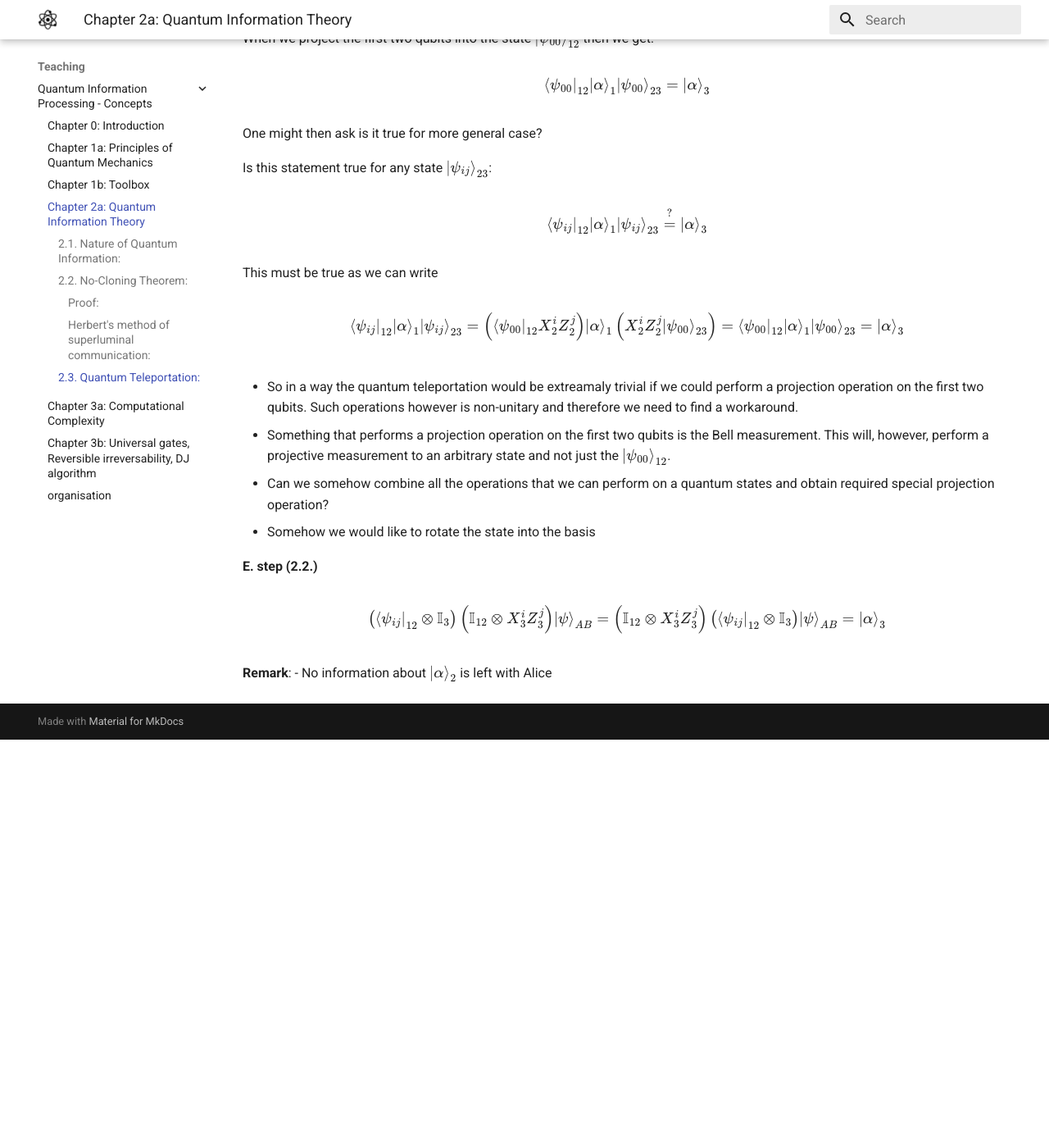
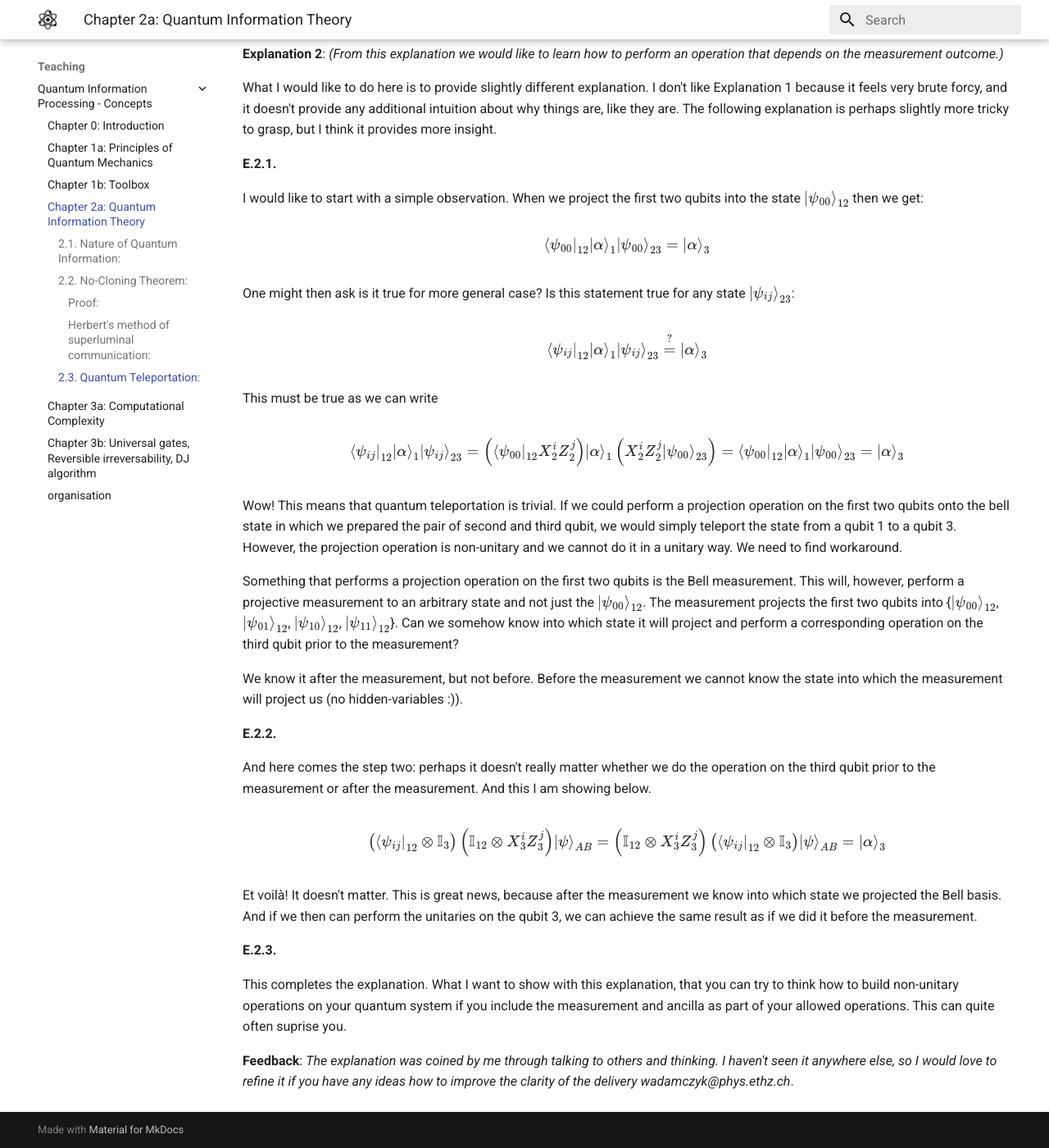
Before and after one commit to wojtekadamczyk3/wadamczyk, an MkDocs documentation site: the page built from docs/qip1/ch2a.md, in a window 1280 px wide and 1400 px high, scrolled down 2992 px. Shown: the whole window at 82% size. Built offline with MkDocs 1.6.1 and Material for MkDocs 9.7.7, drawn with Linux system fonts in a browser that asks for light colours; before the commit the page ends 3894 px from its top, so only the background shows below that; some of the changed text lies outside the part shown.

Commit message:
Quantum Teleportation explanation

```diff
--- a/docs/qip1/ch2a.md
+++ b/docs/qip1/ch2a.md
@@ -1,21 +1,21 @@
 # Chapter 2a: Quantum Information
 
-Initially I didn't want to talk much about quantum information theory. In my mind there is another course that deals with it in much more detail (Quantum Information Theory). However, because of the nature of the lecture I will briefly introduce a few concepts.
+Initially I didn't want to talk much about quantum information theory. In my mind there is another course that deals with it in much more detail (Quantum Information Theory). However, because the lecture course covers these topics, I decided to include few ideas. I will try to keep them at a very high level and focus on their relevance to quantum algorithms.
 
 ## 2.1. Nature of Quantum Information:
 - Quantum information is different from the classical information in a sense that the measurements corrupts the state itself
 - We can prepare any desired _pure_ state, but if we receive such pure state we cannot identify it with certainty (if we dont know how to measure it)
 - Given a unknown quantum state $\left|\psi\right>$ there are three basic operations that we can perform:
     - **Ancilla** - take a second, known, quantum system $\left|A\right>$ and join it with $\left|\psi\right>$ and treat it as a composite system $\left|\psi\right> \otimes \left|A\right>$
-    - **Unitary** - we can perform a unitary on $\left|\psi\right>$ and obtain $\left|\psi^{\prime}\right> = U\left|\psi\right>$
+    - **Unitary** - we can perform a unitary on $\left|\psi\right>$ and obtain $\left|\psi^{\prime}\right> = U\left|\psi\right>$ - i.e. all your gates
     - **Measurement** - we can perform a measurement on $\left|\psi\right>$, or sub-system of it, record the outcome and retain the post-measurement state for further processing
-- Any quantum operation can be described as a composition of these three operations
+- Any quantum operation can be described as a composition of these three operations. Quite often the algorithms used to manipulate information use all of those operations and not just gates
 
 ## 2.2. No-Cloning Theorem:
 - Cloning operation of a quantum state $\left|\psi\right>$ is defined as a map $\left|\psi\right>_A \left|0\right>_B \rightarrow \left|\psi\right>_A \left|\psi\right>_B$
 - We can extend it to a larger system, by adjoining ancilla to it. In this case the cloning operations can be defined as $\left|\psi\right>_A \left|0\right>_B \left|M_0\right>_M \rightarrow \left|\psi\right>_A \left|\psi\right>_B \left|M_\psi\right>_M$
 - **No-Cloning Theorem**: Let $\mathcal{S}$ be any set of states of A that contains at least one non-orthogonal state. Then there is no unitary cloning process that achieves cloning for all states in $\mathcal{S}$.
-- **Remark**: I am presenting only proof that such there exist no unitary process, however there exist an extention of the theorem for any 3 basic operations that one can perform (Ancilla, Unitary, Measurement).
+- **Remark**: I am only presenting a proof of '_no-cloning theorem_' for the case where the agent is only allowed to perform unitary operations. There exists an extention of this theorem for any 3 basic operations (Ancilla, Unitary, Measurement).
 
 ### Proof:
 Let $\left|\psi\right>$ and $\left|\phi\right>$ be two distinct non-orthogonal states in $\mathcal{S}$. Lets assume that there exist a unitary $U$ that clone the states in $\mathcal{S}$.
@@ -32,7 +32,7 @@ $$
 then
 
 $$
-\left<M_0\right|_M\left<0\right|_B\left<\psi\right|_A U^\dag U\left|\phi\right>_A \left|0\right>_B \left|M_0\right>_M = \left<M_\psi\right|_M \left<\psi\right|_B \left<\psi\right|_A \left|\phi\right>_A \left|\phi\right>_B \left|M_\phi\right>_M
+\left<M_0\right|_M\left<0\right|_B\left<\psi\right|_A U^\dagger U\left|\phi\right>_A \left|0\right>_B \left|M_0\right>_M = \left<M_\psi\right|_M \left<\psi\right|_B \left<\psi\right|_A \left|\phi\right>_A \left|\phi\right>_B \left|M_\phi\right>_M
 $$
 
 
@@ -56,11 +56,10 @@ $$
 - Therefore we arrive to a contradiction, which **completes the proof**
 
 ### Herbert's method of superluminal communication:
-- The no-cloning theorem was crucial for debugging the protocol of superluminal communication proposed by Herbert.
-...
+- The no-cloning theorem was crucial for debugging the protocol of superluminal communication proposed by Herbert. See more in Richard's Jozsa notes [4].
 
 ## 2.3. Quantum Teleportation:
-Consider that Alice and Bob share an entangled Bell state $\left|\phi^{+}\right>_{23} = \frac{1}{\sqrt{2}}(\left|00\right> + \left|11\right>)_{23}$, such that each of them has one qubit. Additionally Alice has a qubit in state $\left|\alpha\right>_1 = a\left|0\right> + b \left|1\right>$.
+Consider that Alice and Bob share an entangled Bell state $\left|\phi^{+}\right>_{23} = \frac{1}{\sqrt{2}}(\left|00\right> + \left|11\right>)_{23}$, such that each of them has one qubit of the pair. Additionally Alice has a qubit in a state $\left|\alpha\right>_1 = a\left|0\right> + b \left|1\right>$.
 
 This means that the combined state of the system is:
 
@@ -71,19 +70,24 @@ $$
 \end{aligned}
 $$
 
-**Task**: of quantum teleportation is to transfer the state of $\left|\alpha\right>_1$ to $\left|\beta\right>_3$ by performing local operations and classical communication.
+**Task**: of the quantum teleportation is to transfer the state of $\left|\alpha\right>_1$ to $\left|\beta\right>_3$ by performing local operations and classical communication.
 
 **Algorithm**:
-1. Alice performs a Bell measurement on the two qubits
+1. Alice performs a Bell measurement on the two qubits (Performs a projective measurement in the Bell basis)
     <!-- 1. Alice applies CX to her qubits 1 and 2
     2. Alice applies H to her qubit 1
     3. Alice measures her two qbits to obtain a 2-bit string 00, 01, 10 or 11 -->
 2. Alice sends a 2-bit measurement outcome ij to Bob
-3. On receiving ij Bob applies the unitary operation $Z^iX^j$ to his qubit, which is then guaranteed to be in state $\left|\alpha\right>_3$
+3. On receiving ij Bob applies the unitary operation $Z^iX^j$ to his qubit, which is then guaranteed to be in the state $\left|\alpha\right>_3$
+
+
+**Remark**: No information about $\left|\alpha\right>_2$ is left with Alice
 
 **Why it works**:
 
 **Explanation 1**:
+
+_(From explanation 1 we would like to learn about how local operations on single qubits can affect the measurement outcome of the measurement of the second qubit.)_
 
 We can write $\left|\psi\right>_{AB}$ as:
 
@@ -110,22 +114,19 @@ $$
 Therefore knowing the outcome of the measurement Alice can send a 2-bit string to Bob, who then applies the corresponding operation to his qubit and recovers the state $\left|\alpha\right>_3$
 
 **Explanation 2**:
+_(From this explanation we would like to learn how to perform an operation that depends on the measurement outcome.)_
 
 What I would like to do here is to provide slightly different explanation. I don't like Explanation 1 because it feels very brute forcy, and it doesn't provide any additional intuition about why things are, like they are. The following explanation is perhaps slightly more tricky to grasp, but I think it provides more insight.
 
-**E. step (2.1.)**
+**E.2.1.**
 
-I would like to start with a simple observation:
-
-When we project the first two qubits into the state $\left|\psi_{00}\right>_{12}$ then we get:
+I would like to start with a simple observation. When we project the first two qubits into the state $\left|\psi_{00}\right>_{12}$ then we get:
 
 $$
 \left<\psi_{00}\right|_{12}\left|\alpha\right>_1\left|\psi_{00}\right>_{23} = \left|\alpha\right>_3
 $$
 
-One might then ask is it true for more general case?
-
-Is this statement true for any state $\left|\psi_{ij}\right>_{23}$:
+One might then ask is it true for more general case? Is this statement true for any state $\left|\psi_{ij}\right>_{23}$:
 
 $$
 \left<\psi_{ij}\right|_{12}\left|\alpha\right>_1\left|\psi_{ij}\right>_{23} \stackrel{?}{=} \left|\alpha\right>_3
@@ -137,22 +138,25 @@ $$
 \left<\psi_{ij}\right|_{12}\left|\alpha\right>_1\left|\psi_{ij}\right>_{23} = \left(\left<\psi_{00}\right|_{12} X_2^i Z_2^j\right)\left|\alpha\right>_1\left(X_2^i Z_2^j\left|\psi_{00}\right>_{23}\right) = \left<\psi_{00}\right|_{12}\left|\alpha\right>_1\left|\psi_{00}\right>_{23}= \left|\alpha\right>_3
 $$
 
-- So in a way the quantum teleportation would be extreamaly trivial if we could perform a projection operation on the first two qubits. Such operations however is non-unitary and therefore we need to find a workaround.
+Wow! This means that quantum teleportation is trivial. If we could perform a projection operation on the first two qubits onto the bell state in which we prepared the pair of second and third qubit, we would simply teleport the state from a qubit 1 to a qubit 3. However, the projection operation is non-unitary and we cannot do it in a unitary way. We need to find workaround.
 
-- Something that performs a projection operation on the first two qubits is the Bell measurement. This will, however, perform a projective measurement to an arbitrary state and not just the $\left|\psi_{00}\right>_{12}$.
+Something that performs a projection operation on the first two qubits is the Bell measurement. This will, however, perform a projective measurement to an arbitrary state and not just the $\left|\psi_{00}\right>_{12}$. The measurement projects the first two qubits into {$\left|\psi_{00}\right>_{12}$, $\left|\psi_{01}\right>_{12}$, $\left|\psi_{10}\right>_{12}$, $\left|\psi_{11}\right>_{12}$}. Can we somehow know into which state it will project and perform a corresponding operation on the third qubit prior to the measurement?
 
-- Can we somehow combine all the operations that we can perform on a quantum states and obtain required special projection operation?
-- Somehow we would like to rotate the state into the basis
+We know it after the measurement, but not before. Before the measurement we cannot know the state into which the measurement will project us (no hidden-variables :)).
 
-**E. step (2.2.)**
+**E.2.2.**
+
+And here comes the step two: perhaps it doesn't really matter whether we do the operation on the third qubit prior to the measurement or after the measurement. And this I am showing below.
 
 $$
 \left( \left<\psi_{ij}\right|_{12} \otimes \mathbb{I}_3\right) \left( \mathbb{I}_{12} \otimes X_3^i Z_3^j\right) \left|\psi\right>_{AB} = \left( \mathbb{I}_{12} \otimes X_3^i Z_3^j\right) \left( \left<\psi_{ij}\right|_{12} \otimes \mathbb{I}_3\right) \left|\psi\right>_{AB}  = \left|\alpha\right>_3
 $$
 
+Et voilà! It doesn't matter. This is great news, because after the measurement we know into which state we projected the Bell basis. And if we then can perform the unitaries on the qubit 3, we can achieve the same result as if we did it before the measurement.
 
+**E.2.3.**
 
+This completes the explanation. What I want to show with this explanation, that you can try to think how to build non-unitary operations on your quantum system if you include the measurement and ancilla as part of your allowed operations. This can quite often suprise you.
 
-
-**Remark**:
-- No information about $\left|\alpha\right>_2$ is left with Alice
+**Feedback**:
+_The explanation was coined by me through talking to others and thinking. I haven't seen it anywhere else, so I would love to refine it if you have any ideas how to improve the clarity of the delivery wadamczyk@phys.ethz.ch_.
```
